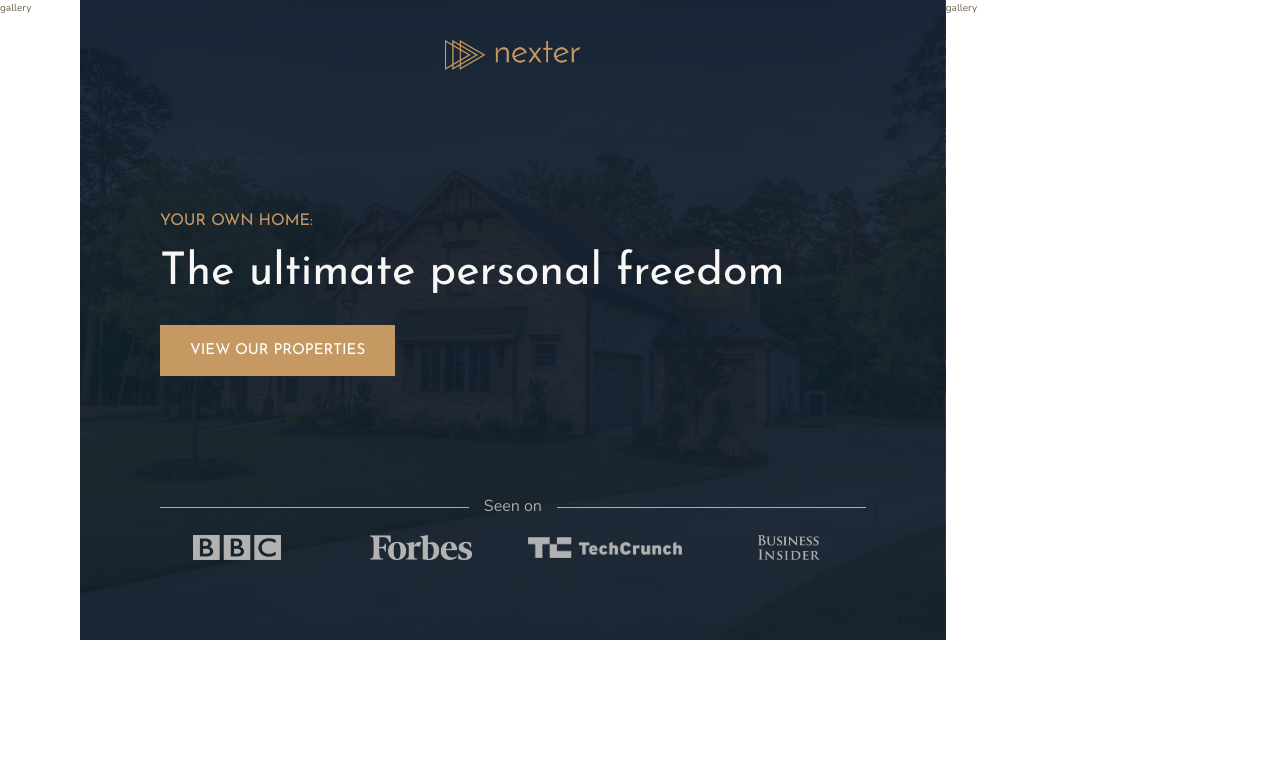
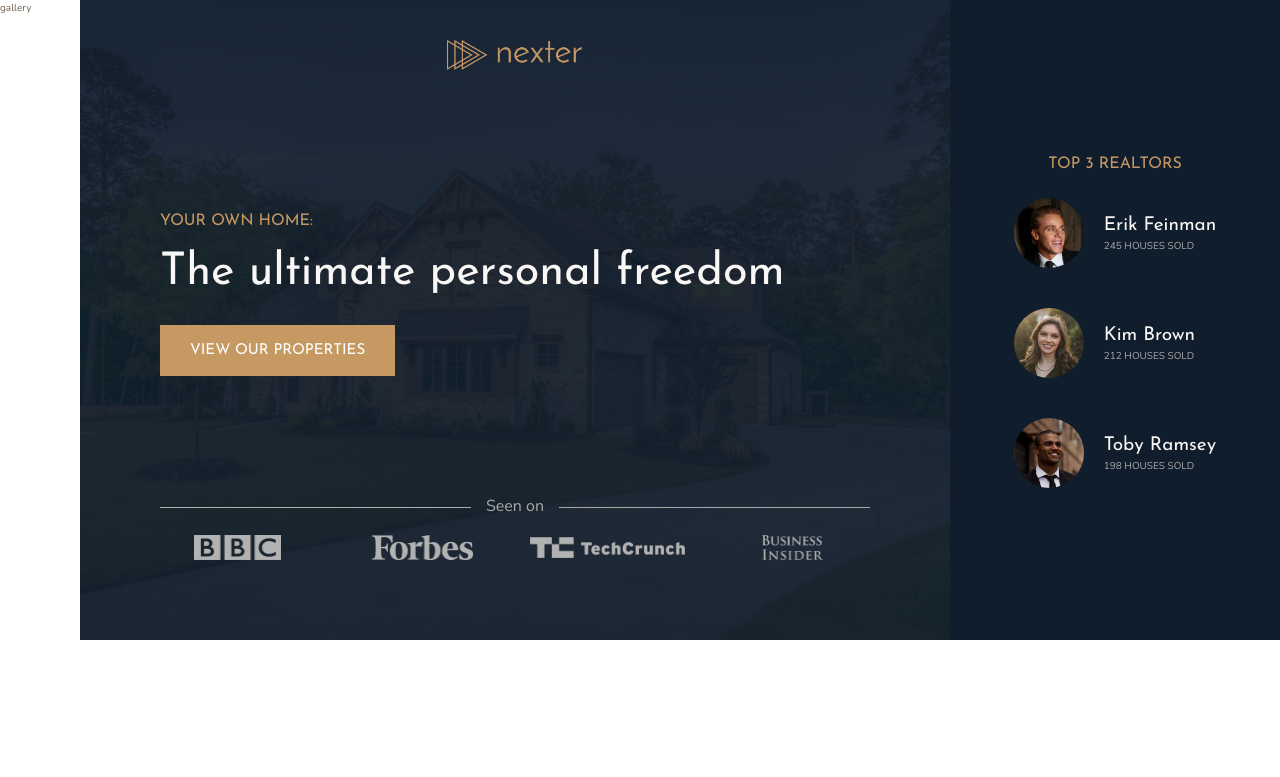
Before and after one commit to ar-asad/Nexter-Project-final, a website: page index.html in a window 1280 px wide. Shown: the top 777 px of the page. Drawn offline with nearby package versions, Linux system fonts and the light colour scheme.

Commit message:
realtors section implemented

```diff
--- a/index.html
+++ b/index.html
@@ -15,6 +15,9 @@
         gallery
     </div>
 
+
+    <!-- this is header section -->
+    <!-- ....................... -->
     <header class="header">
         <img src="img/logo.png" alt="Nexter logo" class="header__logo">
         <h3 class="heading-3">Your own home:</h3>
@@ -28,8 +31,32 @@
             <img src="img/logo-bi.png" alt="Seen on logo 4">
         </div>
     </header>
-    <div class="realtors">gallery</div>
 
+
+    <!-- this is feature section -->
+    <!-- ....................... -->
+    <div class="realtors">
+        <h3 class="heading-3">Top 3 Realtors</h3>
+        <div class="realtors__list">
+            <img src="img/realtor-1.jpeg" alt="Realtor 1" class="realtors__img">
+            <div class="realtors__details">
+                <h4 class="heading-4 heading-4--light">Erik Feinman</h4>
+                <p class="realtors__sold">245 houses sold</p>
+            </div>
+
+            <img src="img/realtor-2.jpeg" alt="Realtor 2" class="realtors__img">
+            <div class="realtors__details">
+                <h4 class="heading-4 heading-4--light">Kim Brown</h4>
+                <p class="realtors__sold">212 houses sold</p>
+            </div>
+
+            <img src="img/realtor-3.jpeg" alt="Realtor 3" class="realtors__img">
+            <div class="realtors__details">
+                <h4 class="heading-4 heading-4--light">Toby Ramsey</h4>
+                <p class="realtors__sold">198 houses sold</p>
+            </div>
+        </div>
+    </div>
 
 
     <!-- this is feature section -->
--- a/sass/_realtors.scss
+++ b/sass/_realtors.scss
@@ -0,0 +1,33 @@
+.realtors {
+    background-color: $color-secondary;
+    grid-column: col-start 7 / full-end;
+    padding: 3rem;
+
+    display: grid;
+    align-content: center;
+    justify-content: center;
+    justify-items: center;
+    grid-row-gap: 2rem;
+
+
+    &__list {
+        display: grid;
+        grid-template-columns: min-content max-content;
+        grid-column-gap: 2rem;
+        grid-row-gap: 5vh;
+        align-items: center;
+
+    }
+
+    &__img {
+        width: 7rem;
+        border-radius: 50%;
+        display: block;
+    }
+
+    &__sold {
+        text-transform: uppercase;
+        color: $color-grey-light-2;
+        margin-top: -3px;
+    }
+}
```
Also changed, not shown: css/style.css.
